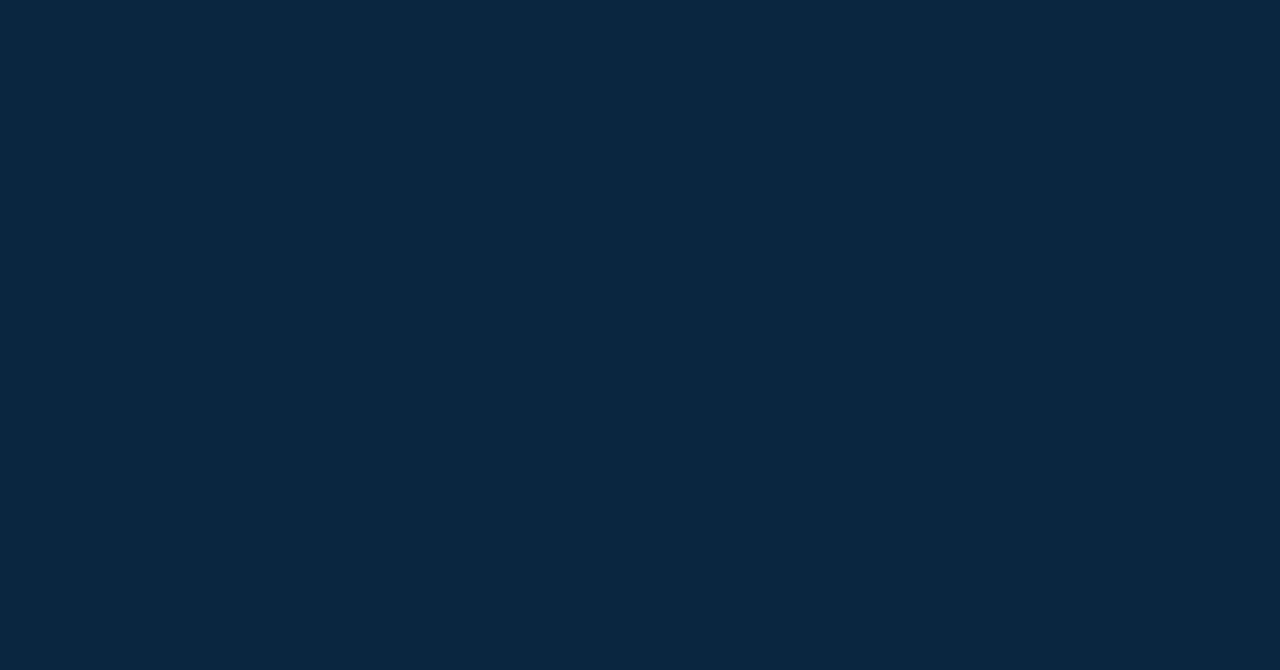
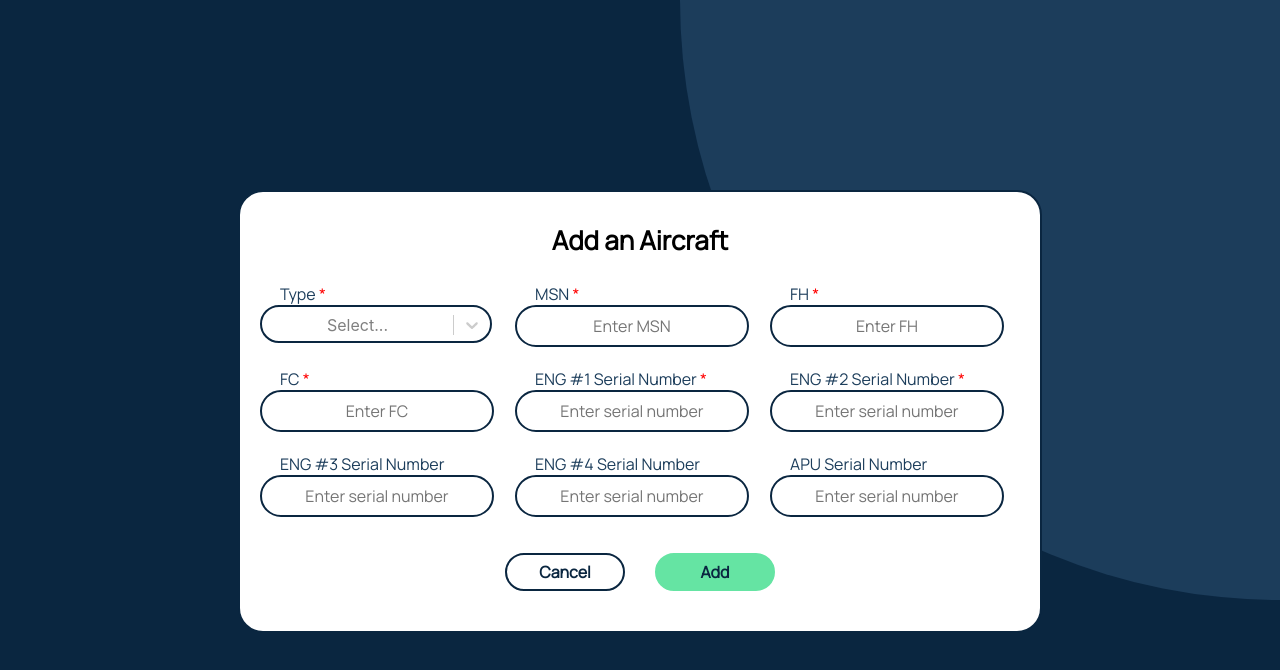
Before and after one commit to Vladimir-Kozinsky/i-service, a React (Create React App) app in the folder my-app/: page /aircraft/add in a window 1280 px wide. Before the commit this address had no page. Shown: the top 670 px of the page. Built offline with nearby package versions, Linux system fonts and the light colour scheme.

Commit message:
fix: addAircraftForm

```diff
--- a/my-app/package.json
+++ b/my-app/package.json
@@ -19,6 +19,7 @@
     "react-redux": "^8.0.2",
     "react-router-dom": "^6.4.0",
     "react-scripts": "5.0.1",
+    "react-select": "^5.4.0",
     "redux": "^4.2.0",
     "sass": "^1.54.9",
     "typescript": "^4.8.3",
--- a/my-app/src/API/aircraftAPI.tsx
+++ b/my-app/src/API/aircraftAPI.tsx
@@ -6,8 +6,10 @@ const proxy = axios.create({
 
 const aircraftAPI = {
     async addAircraft(aircraftData: any) {
-        const response = await proxy.post('/aircraft/add', aircraftData);
-        return response;
+        console.log(aircraftData)
+        // const response = await proxy.post('/aircraft/add', aircraftData);
+        // return response;
+        return { data: 'succes aded' }
     },
 }
 
--- a/my-app/src/App.tsx
+++ b/my-app/src/App.tsx
@@ -3,6 +3,7 @@ import Auth from './components/Auth/Auth';
 import { Routes, Route, } from "react-router-dom";
 import SignUp from './components/SignUp/SignUp';
 import Dashboard from './components/Dashboard/Dashboard';
+import AircraftForm from './components/Dashboard/AircraftForm/AircraftForm';
 
 function App() {
   return (
@@ -11,6 +12,7 @@ function App() {
         <Route path='/auth' element={<Auth />} />
         <Route path='/signup' element={<SignUp />} />
         <Route path='/dashboard' element={<Dashboard />} />
+        <Route path='/aircraft/add' element={<AircraftForm />} />
       </Routes>
     </div>
   );
--- a/my-app/src/common/messages/ErrorMessage.module.scss
+++ b/my-app/src/common/messages/ErrorMessage.module.scss
@@ -2,6 +2,7 @@
 
 .message {
     position: absolute;
+    z-index: 20;
     left: 220px;
     top: 38px;
     width: 100px;
--- a/my-app/src/components/Auth/Auth.module.scss
+++ b/my-app/src/components/Auth/Auth.module.scss
@@ -1,4 +1,4 @@
-@import url('https://fonts.googleapis.com/css2?family=Lora&family=Manrope&display=swap');
+@import url("https://fonts.googleapis.com/css2?family=Lora&family=Manrope&display=swap");
 
 .auth__container {
     position: relative;
@@ -8,15 +8,13 @@
 }
 
 .background__circle {
-    background-color: #1C3D5B;
+    background-color: #1c3d5b;
     width: 1200px;
     height: 1200px;
     border-radius: 1000px;
     position: absolute;
     top: -600px;
     right: -600px;
-
-
 }
 
 .auth {
--- a/my-app/src/components/Dashboard/AircraftForm/AircraftForm.module.scss
+++ b/my-app/src/components/Dashboard/AircraftForm/AircraftForm.module.scss
@@ -0,0 +1,69 @@
+@import url("https://fonts.googleapis.com/css2?family=Lora&family=Manrope&display=swap");
+
+.aircraftForm__container {
+    position: relative;
+    width: 100%;
+    height: 100%;
+    overflow: hidden;
+}
+
+.background__circle {
+    background-color: #1c3d5b;
+    width: 1200px;
+    height: 1200px;
+    border-radius: 1000px;
+    position: absolute;
+    top: -600px;
+    right: -600px;
+}
+
+.aircraftForm {
+    border: #0a2640 2px solid;
+    background-color: #ffffff;
+    border-radius: 25px;
+    min-height: 420px;
+    max-width: 800px;
+    position: relative;
+    top: 50%;
+    margin: -210px auto;
+    padding-bottom: 15px;
+}
+
+.aircraftForm__header {
+    text-align: center;
+    font-size: 26px;
+    margin-top: 30px;
+    font-family: Manrope;
+    font-weight: 700;
+}
+
+.aircraft__form__wrap {
+    display: flex;
+    max-width: 760px;
+    margin: 25px auto;
+    flex-wrap: wrap;
+    justify-content: flex-start;
+    gap: 20px;
+}
+
+.aircraft__form__link {
+    position: relative;
+    height: 65px;
+    width: 235px;
+
+    label {
+        margin-left: 20px;
+        font-family: Manrope;
+        color: #1c3d5b;
+        span {
+            color: red;
+        }
+    }
+}
+
+.aircraft__form__btns {
+    margin: 35px auto 25px;
+    width: 270px;
+    display: flex;
+    justify-content: space-between;
+}
--- a/my-app/src/components/Dashboard/AircraftForm/AircraftForm.tsx
+++ b/my-app/src/components/Dashboard/AircraftForm/AircraftForm.tsx
@@ -1,9 +1,175 @@
+import { Form, Formik, FormikHelpers } from 'formik';
+import { redirect, useNavigate } from 'react-router-dom';
+import Button from '../../../common/buttons/Button';
+import Input from '../../../common/Input';
+import ErrorMessage from '../../../common/messages/ErrorMessage';
+import React, { useState } from 'react'
+import Select, { ActionMeta } from 'react-select'
 import s from './AircraftForm.module.scss';
+import { useDispatch } from 'react-redux';
+import { AppDispatch } from '../../../store/store';
+import { addAircraft } from '../../../store/reducers/aircraftReducer';
+
+interface IAircraftFormValues {
+    type: string;
+    msn: string;
+    fh: string;
+    fc: string;
+    eng1: string;
+    eng2: string;
+    eng3?: string;
+    rng4?: string;
+    apu: string;
+}
+
+interface IOption {
+    value: string | null;
+    label: string | null;
+}
+const options = [
+    { value: 'IL-76T', label: 'IL-76T' },
+    { value: 'IL-76TD', label: 'IL-76TD' },
+    { value: 'Boeing 737-300', label: 'Boeing 737-300' },
+    { value: 'Boeing 737-400', label: 'Boeing 737-400' },
+    { value: 'Boeing 737-800', label: 'Boeing 737-800' },
+    { value: 'Boeing 747-200', label: 'Boeing 747-200' },
+    { value: 'Boeing 747-400', label: 'Boeing 747-400' },
+    { value: 'Boeing 757-200', label: 'Boeing 757-200' }
+
+]
 
 const AircraftForm = () => {
+    const navigate = useNavigate();
+    const dispatch = useDispatch<AppDispatch>();
+    const [selectedOption, setSelectedOption] = useState<string | null>(null);
+    const onChange = (option: IOption | null, actionMeta: ActionMeta<IOption>) => {
+        if (option?.value) {
+            setSelectedOption(option.value);
+        }
+    }
+
+    const customStyles = {
+        option: (provided: any) => ({
+            ...provided,
+            borderBottom: '1px dotted pink',
+        }),
+        control: (provided: any) => ({
+            ...provided,
+            width: '232px',
+            height: '38px',
+            border: '#0A2640 2px solid',
+            borderRadius: '24px',
+            textAlign: 'center'
+        }),
+    }
     return (
-        <div>
-            Aircraft Form
+        <div className={s.aircraftForm__container}>
+            <div className={s.background__circle}></div>
+            <div className={s.aircraftForm}>
+                <h3 className={s.aircraftForm__header}>Add an Aircraft</h3>
+                <Formik
+                    initialValues={{
+                        type: '',
+                        msn: '',
+                        fh: '',
+                        fc: '',
+                        eng1: '',
+                        eng2: '',
+                        eng3: '',
+                        eng4: '',
+                        apu: ''
+                    }}
+                    validate={values => {
+                        interface IErrors {
+                            type?: string;
+                            msn?: string;
+                            fh?: string;
+                            fc?: string;
+                            eng1?: string;
+                            eng2?: string;
+                            eng3?: string;
+                            eng4?: string;
+                            apu?: string;
+                        }
+                        const errors: IErrors = {};
+
+                        if (!selectedOption) errors.type = 'Type is required';
+                        if (!values.msn) errors.msn = 'MSN is required';
+                        if (!values.fh) errors.fh = 'FH is required';
+                        if (!values.fc) errors.fc = 'FC si required';
+                        if (!values.eng1) errors.eng1 = 'Serial number is required';
+                        if (!values.eng2) errors.eng2 = 'Serial number is required';
+                        if (!values.apu) errors.apu = 'Serial number is required';
+                        return errors;
+                    }}
+                    onSubmit={(
+                        values: any,
+                        { setSubmitting }: FormikHelpers<any>
+                    ) => {
+                        const payload = {
+                            ...values,
+                            type: selectedOption
+                        }
+                        dispatch(addAircraft(payload));
+                    }}
+                >
+                    {({ errors, touched }) => (
+                        <Form className={s.aircraft__form}>
+                            <div className={s.aircraft__form__wrap}>
+                                <div className={s.aircraft__form__link}>
+                                    {/* {errors.type ? <ErrorMessage message={errors.type} /> : null} */}
+                                    <label>Type <span>*</span></label>
+                                    <Select options={options} onChange={onChange} styles={customStyles} />
+                                </div>
+                                <div className={s.aircraft__form__link}>
+                                    {errors.msn ? <ErrorMessage message={errors.msn} /> : null}
+                                    <label>MSN <span>*</span></label>
+                                    <Input type="text" id="msn" name="msn" placeholder="Enter MSN" />
+                                </div>
+                                <div className={s.aircraft__form__link}>
+                                    {errors.fh ? <ErrorMessage message={errors.fh} /> : null}
+                                    <label>FH <span>*</span></label>
+                                    <Input type="text" id="fh" name="fh" placeholder="Enter FH" />
+                                </div>
+                                <div className={s.aircraft__form__link}>
+                                    {errors.fc ? <ErrorMessage message={errors.fc} /> : null}
+                                    <label>FC <span>*</span></label>
+                                    <Input type="text" id="fc" name="fc" placeholder="Enter FC" />
+                                </div>
+                                <div className={s.aircraft__form__link}>
+                                    {errors.eng1 ? <ErrorMessage message={errors.eng1} /> : null}
+                                    <label>ENG #1 Serial Number <span>*</span></label>
+                                    <Input type="text" id="eng1" name="eng1" placeholder="Enter serial number" />
+                                </div>
+                                <div className={s.aircraft__form__link}>
+                                    {errors.eng2 ? <ErrorMessage message={errors.eng2} /> : null}
+                                    <label>ENG #2 Serial Number <span>*</span></label>
+                                    <Input type="text" id="eng2" name="eng2" placeholder="Enter serial number" />
+                                </div>
+                                <div className={s.aircraft__form__link}>
+                                    {errors.eng3 ? <ErrorMessage message={errors.eng3} /> : null}
+                                    <label>ENG #3 Serial Number</label>
+                                    <Input type="text" id="eng3" name="eng3" placeholder="Enter serial number" />
+                                </div>
+                                <div className={s.aircraft__form__link}>
+                                    {errors.eng4 ? <ErrorMessage message={errors.eng4} /> : null}
+                                    <label>ENG #4 Serial Number</label>
+                                    <Input type="text" id="eng4" name="eng4" placeholder="Enter serial number" />
+                                </div>
+                                <div className={s.aircraft__form__link}>
+                                    {errors.apu ? <ErrorMessage message={errors.apu} /> : null}
+                                    <label>APU Serial Number</label>
+                                    <Input type="text" id="apu" name="apu" placeholder="Enter serial number" />
+                                </div>
+                            </div>
+                            <div className={s.aircraft__form__btns} >
+                                <Button text="Cancel" color="white" btnType="button" handler={() => navigate("/dashboard")} />
+                                <Button text="Add" color="green" btnType="submit" />
+                            </div>
+                        </Form>
+                    )}
+                </Formik>
+            </div>
         </div>
     )
 }
```
Also changed, not shown: 1 other file (tests, documents, lock files or other folders).
